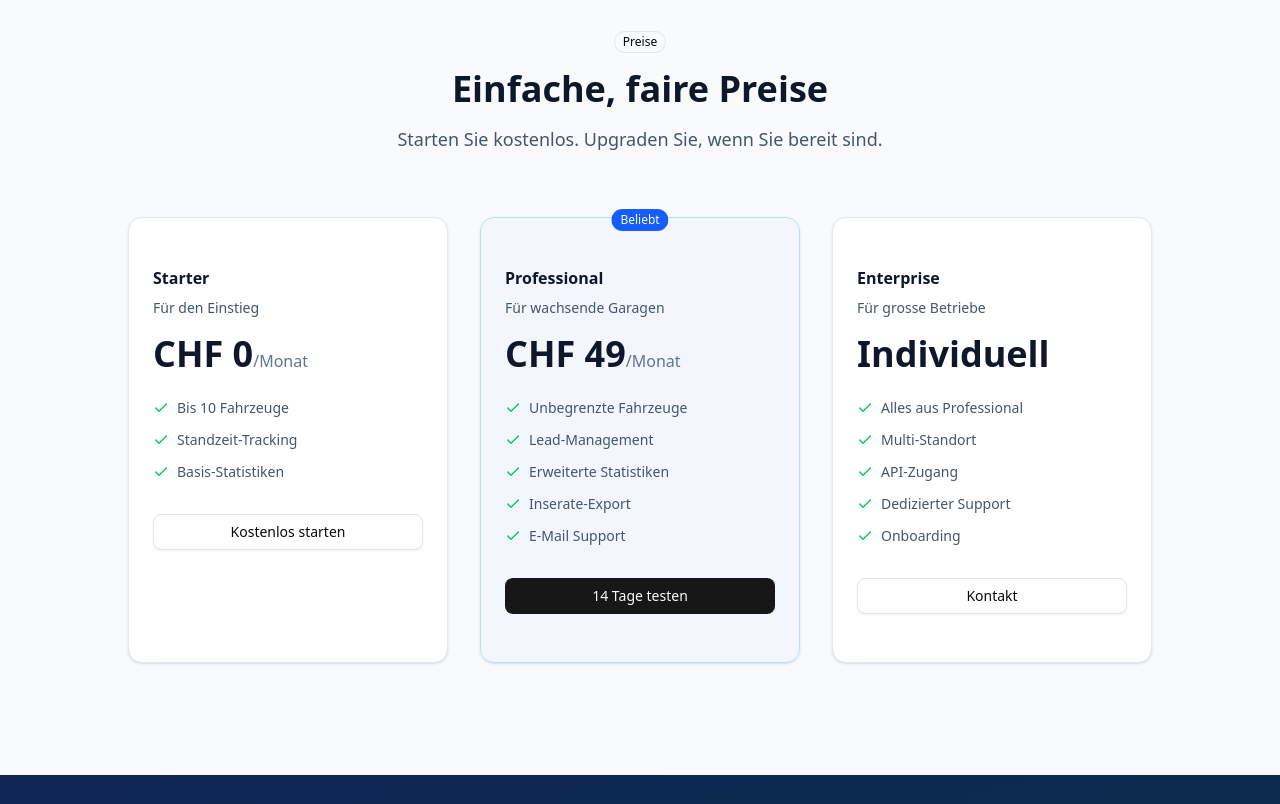
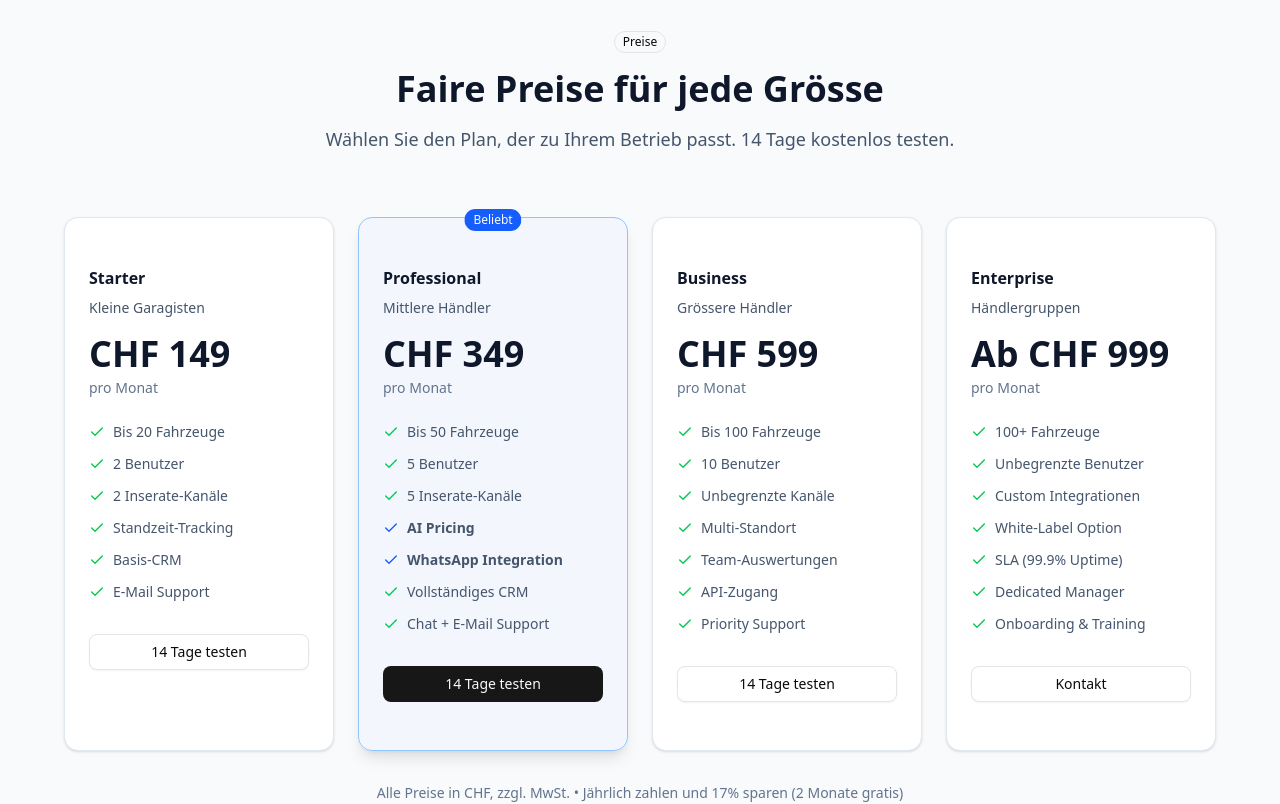
Before and after one commit to gdangeli/dealer-os, a Next.js app: page / in a window 1280 px wide. Shown: the part 3620-4424 px from the top of the page. Built offline with nearby package versions, Linux system fonts and the light colour scheme.

Commit message:
💰 Update pricing: 4 tiers (CHF 149-999)

```diff
--- a/src/app/page.tsx
+++ b/src/app/page.tsx
@@ -279,70 +279,123 @@ export default function Home() {
             <div className="text-center max-w-2xl mx-auto mb-16">
               <Badge variant="outline" className="mb-4">Preise</Badge>
               <h2 className="text-3xl sm:text-4xl font-bold text-slate-900">
-                Einfache, faire Preise
+                Faire Preise für jede Grösse
               </h2>
               <p className="mt-4 text-lg text-slate-600">
-                Starten Sie kostenlos. Upgraden Sie, wenn Sie bereit sind.
+                Wählen Sie den Plan, der zu Ihrem Betrieb passt. 14 Tage kostenlos testen.
               </p>
             </div>
 
-            <div className="grid md:grid-cols-3 gap-6 lg:gap-8 max-w-5xl mx-auto">
-              {/* Free Plan */}
+            <div className="grid md:grid-cols-2 lg:grid-cols-4 gap-6 max-w-6xl mx-auto">
+              {/* Starter Plan */}
               <Card className="border-slate-200">
                 <CardContent className="p-6">
                   <h3 className="font-semibold text-slate-900 mb-2">Starter</h3>
-                  <p className="text-sm text-slate-600 mb-4">Für den Einstieg</p>
-                  <p className="text-4xl font-bold text-slate-900 mb-6">
-                    CHF 0
-                    <span className="text-base font-normal text-slate-500">/Monat</span>
+                  <p className="text-sm text-slate-600 mb-4">Kleine Garagisten</p>
+                  <p className="text-4xl font-bold text-slate-900 mb-1">
+                    CHF 149
                   </p>
-                  <ul className="space-y-3 mb-8">
-                    <li className="flex items-center gap-2 text-sm text-slate-600">
-                      <Check className="h-4 w-4 text-green-500" /> Bis 10 Fahrzeuge
+                  <p className="text-sm text-slate-500 mb-6">pro Monat</p>
+                  <ul className="space-y-3 mb-8 text-sm">
+                    <li className="flex items-center gap-2 text-slate-600">
+                      <Check className="h-4 w-4 text-green-500 shrink-0" /> Bis 20 Fahrzeuge
                     </li>
-                    <li className="flex items-center gap-2 text-sm text-slate-600">
-                      <Check className="h-4 w-4 text-green-500" /> Standzeit-Tracking
+                    <li className="flex items-center gap-2 text-slate-600">
+                      <Check className="h-4 w-4 text-green-500 shrink-0" /> 2 Benutzer
                     </li>
-                    <li className="flex items-center gap-2 text-sm text-slate-600">
-                      <Check className="h-4 w-4 text-green-500" /> Basis-Statistiken
+                    <li className="flex items-center gap-2 text-slate-600">
+                      <Check className="h-4 w-4 text-green-500 shrink-0" /> 2 Inserate-Kanäle
+                    </li>
+                    <li className="flex items-center gap-2 text-slate-600">
+                      <Check className="h-4 w-4 text-green-500 shrink-0" /> Standzeit-Tracking
+                    </li>
+                    <li className="flex items-center gap-2 text-slate-600">
+                      <Check className="h-4 w-4 text-green-500 shrink-0" /> Basis-CRM
+                    </li>
+                    <li className="flex items-center gap-2 text-slate-600">
+                      <Check className="h-4 w-4 text-green-500 shrink-0" /> E-Mail Support
                     </li>
                   </ul>
                   <Button variant="outline" className="w-full" asChild>
-                    <Link href="/register">Kostenlos starten</Link>
+                    <Link href="/register">14 Tage testen</Link>
                   </Button>
                 </CardContent>
               </Card>
 
-              {/* Pro Plan */}
-              <Card className="border-blue-200 bg-blue-50/50 relative">
+              {/* Professional Plan */}
+              <Card className="border-blue-300 bg-blue-50/50 relative shadow-lg">
                 <div className="absolute -top-3 left-1/2 -translate-x-1/2">
                   <Badge className="bg-blue-600">Beliebt</Badge>
                 </div>
                 <CardContent className="p-6">
                   <h3 className="font-semibold text-slate-900 mb-2">Professional</h3>
-                  <p className="text-sm text-slate-600 mb-4">Für wachsende Garagen</p>
-                  <p className="text-4xl font-bold text-slate-900 mb-6">
-                    CHF 49
-                    <span className="text-base font-normal text-slate-500">/Monat</span>
+                  <p className="text-sm text-slate-600 mb-4">Mittlere Händler</p>
+                  <p className="text-4xl font-bold text-slate-900 mb-1">
+                    CHF 349
                   </p>
-                  <ul className="space-y-3 mb-8">
-                    <li className="flex items-center gap-2 text-sm text-slate-600">
-                      <Check className="h-4 w-4 text-green-500" /> Unbegrenzte Fahrzeuge
+                  <p className="text-sm text-slate-500 mb-6">pro Monat</p>
+                  <ul className="space-y-3 mb-8 text-sm">
+                    <li className="flex items-center gap-2 text-slate-600">
+                      <Check className="h-4 w-4 text-green-500 shrink-0" /> Bis 50 Fahrzeuge
                     </li>
-                    <li className="flex items-center gap-2 text-sm text-slate-600">
-                      <Check className="h-4 w-4 text-green-500" /> Lead-Management
+                    <li className="flex items-center gap-2 text-slate-600">
+                      <Check className="h-4 w-4 text-green-500 shrink-0" /> 5 Benutzer
                     </li>
-                    <li className="flex items-center gap-2 text-sm text-slate-600">
-                      <Check className="h-4 w-4 text-green-500" /> Erweiterte Statistiken
+                    <li className="flex items-center gap-2 text-slate-600">
+                      <Check className="h-4 w-4 text-green-500 shrink-0" /> 5 Inserate-Kanäle
                     </li>
-                    <li className="flex items-center gap-2 text-sm text-slate-600">
-                      <Check className="h-4 w-4 text-green-500" /> Inserate-Export
+                    <li className="flex items-center gap-2 text-slate-600">
+                      <Check className="h-4 w-4 text-blue-600 shrink-0" /> <strong>AI Pricing</strong>
                     </li>
-                    <li className="flex items-center gap-2 text-sm text-slate-600">
-                      <Check className="h-4 w-4 text-green-500" /> E-Mail Support
+                    <li className="flex items-center gap-2 text-slate-600">
+                      <Check className="h-4 w-4 text-blue-600 shrink-0" /> <strong>WhatsApp Integration</strong>
+                    </li>
+                    <li className="flex items-center gap-2 text-slate-600">
+                      <Check className="h-4 w-4 text-green-500 shrink-0" /> Vollständiges CRM
+                    </li>
+                    <li className="flex items-center gap-2 text-slate-600">
+                      <Check className="h-4 w-4 text-green-500 shrink-0" /> Chat + E-Mail Support
                     </li>
                   </ul>
                   <Button className="w-full" asChild>
+                    <Link href="/register">14 Tage testen</Link>
+                  </Button>
+                </CardContent>
+              </Card>
+
+              {/* Business Plan */}
+              <Card className="border-slate-200">
+                <CardContent className="p-6">
+                  <h3 className="font-semibold text-slate-900 mb-2">Business</h3>
+                  <p className="text-sm text-slate-600 mb-4">Grössere Händler</p>
+                  <p className="text-4xl font-bold text-slate-900 mb-1">
+                    CHF 599
+                  </p>
+                  <p className="text-sm text-slate-500 mb-6">pro Monat</p>
+                  <ul className="space-y-3 mb-8 text-sm">
+                    <li className="flex items-center gap-2 text-slate-600">
+                      <Check className="h-4 w-4 text-green-500 shrink-0" /> Bis 100 Fahrzeuge
+                    </li>
+                    <li className="flex items-center gap-2 text-slate-600">
+                      <Check className="h-4 w-4 text-green-500 shrink-0" /> 10 Benutzer
+                    </li>
+                    <li className="flex items-center gap-2 text-slate-600">
+                      <Check className="h-4 w-4 text-green-500 shrink-0" /> Unbegrenzte Kanäle
+                    </li>
+                    <li className="flex items-center gap-2 text-slate-600">
+                      <Check className="h-4 w-4 text-green-500 shrink-0" /> Multi-Standort
+                    </li>
+                    <li className="flex items-center gap-2 text-slate-600">
+                      <Check className="h-4 w-4 text-green-500 shrink-0" /> Team-Auswertungen
+                    </li>
+                    <li className="flex items-center gap-2 text-slate-600">
+                      <Check className="h-4 w-4 text-green-500 shrink-0" /> API-Zugang
+                    </li>
+                    <li className="flex items-center gap-2 text-slate-600">
+                      <Check className="h-4 w-4 text-green-500 shrink-0" /> Priority Support
+                    </li>
+                  </ul>
+                  <Button variant="outline" className="w-full" asChild>
                     <Link href="/register">14 Tage testen</Link>
                   </Button>
                 </CardContent>
@@ -352,33 +405,44 @@ export default function Home() {
               <Card className="border-slate-200">
                 <CardContent className="p-6">
                   <h3 className="font-semibold text-slate-900 mb-2">Enterprise</h3>
-                  <p className="text-sm text-slate-600 mb-4">Für grosse Betriebe</p>
-                  <p className="text-4xl font-bold text-slate-900 mb-6">
-                    Individuell
+                  <p className="text-sm text-slate-600 mb-4">Händlergruppen</p>
+                  <p className="text-4xl font-bold text-slate-900 mb-1">
+                    Ab CHF 999
                   </p>
-                  <ul className="space-y-3 mb-8">
-                    <li className="flex items-center gap-2 text-sm text-slate-600">
-                      <Check className="h-4 w-4 text-green-500" /> Alles aus Professional
+                  <p className="text-sm text-slate-500 mb-6">pro Monat</p>
+                  <ul className="space-y-3 mb-8 text-sm">
+                    <li className="flex items-center gap-2 text-slate-600">
+                      <Check className="h-4 w-4 text-green-500 shrink-0" /> 100+ Fahrzeuge
                     </li>
-                    <li className="flex items-center gap-2 text-sm text-slate-600">
-                      <Check className="h-4 w-4 text-green-500" /> Multi-Standort
+                    <li className="flex items-center gap-2 text-slate-600">
+                      <Check className="h-4 w-4 text-green-500 shrink-0" /> Unbegrenzte Benutzer
                     </li>
-                    <li className="flex items-center gap-2 text-sm text-slate-600">
-                      <Check className="h-4 w-4 text-green-500" /> API-Zugang
+                    <li className="flex items-center gap-2 text-slate-600">
+                      <Check className="h-4 w-4 text-green-500 shrink-0" /> Custom Integrationen
                     </li>
-                    <li className="flex items-center gap-2 text-sm text-slate-600">
-                      <Check className="h-4 w-4 text-green-500" /> Dedizierter Support
+                    <li className="flex items-center gap-2 text-slate-600">
+                      <Check className="h-4 w-4 text-green-500 shrink-0" /> White-Label Option
                     </li>
-                    <li className="flex items-center gap-2 text-sm text-slate-600">
-                      <Check className="h-4 w-4 text-green-500" /> Onboarding
+                    <li className="flex items-center gap-2 text-slate-600">
+                      <Check className="h-4 w-4 text-green-500 shrink-0" /> SLA (99.9% Uptime)
+                    </li>
+                    <li className="flex items-center gap-2 text-slate-600">
+                      <Check className="h-4 w-4 text-green-500 shrink-0" /> Dedicated Manager
+                    </li>
+                    <li className="flex items-center gap-2 text-slate-600">
+                      <Check className="h-4 w-4 text-green-500 shrink-0" /> Onboarding & Training
                     </li>
                   </ul>
                   <Button variant="outline" className="w-full" asChild>
-                    <Link href="/contact">Kontakt</Link>
+                    <Link href="mailto:enterprise@dealeros.ch">Kontakt</Link>
                   </Button>
                 </CardContent>
               </Card>
             </div>
+
+            <p className="text-center text-sm text-slate-500 mt-8">
+              Alle Preise in CHF, zzgl. MwSt. • Jährlich zahlen und 17% sparen (2 Monate gratis)
+            </p>
           </div>
         </section>
 
```
